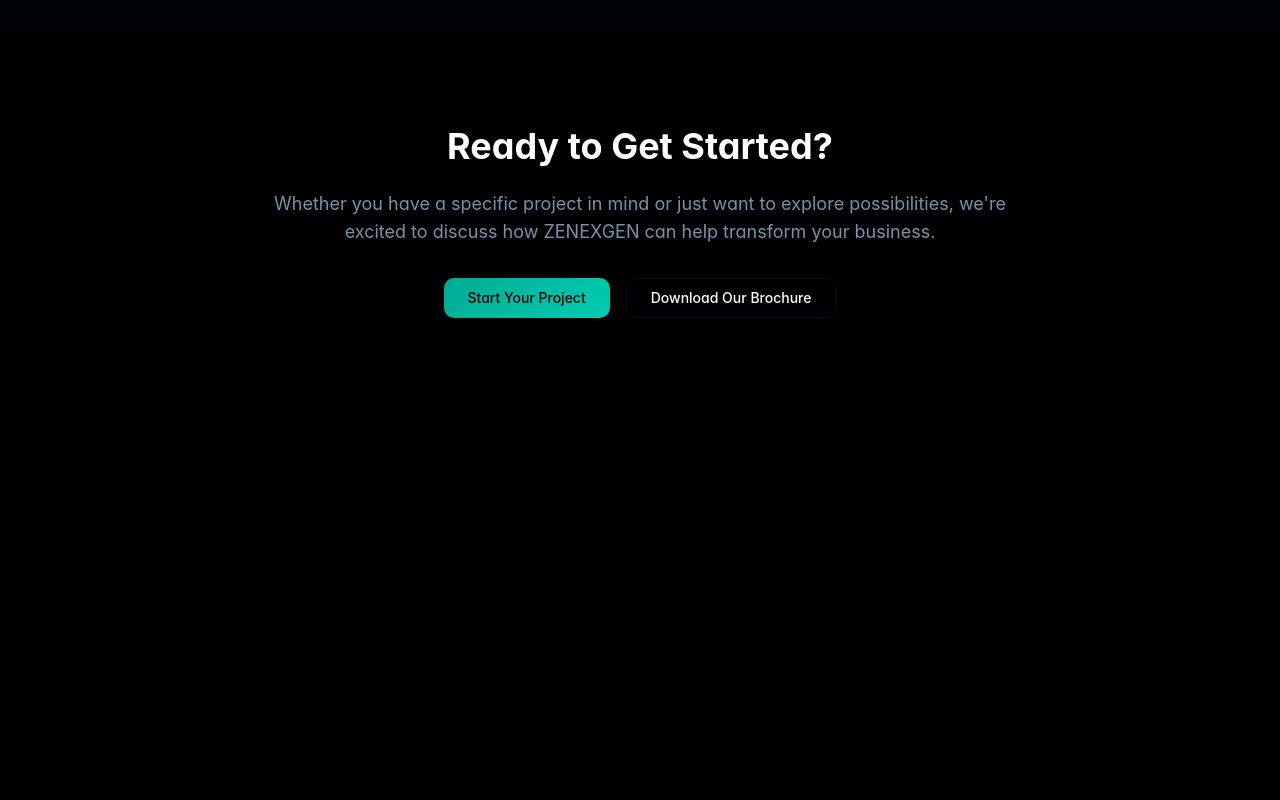
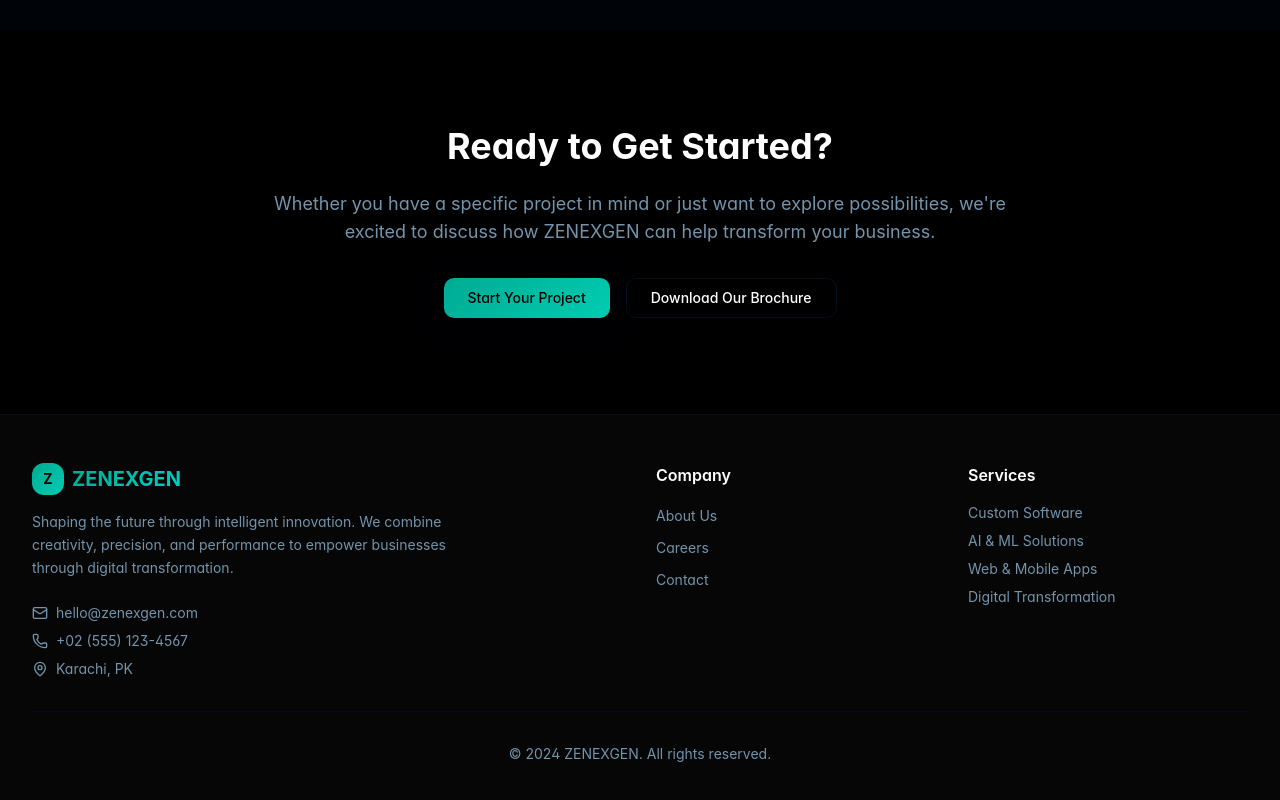
Before and after one commit to ZENEXGEN-Tech/deploy-website, a Next.js app: page /contact in a window 1280 px wide. Shown: the part 2450-3250 px from the top of the page. Before the commit the page ends 2864 px from the top, so only its background shows below. Built offline with nearby package versions, Linux system fonts and the light colour scheme.

Commit message:
Add Footer component to layout for improved site structure

```diff
--- a/src/app/layout.tsx
+++ b/src/app/layout.tsx
@@ -3,6 +3,7 @@
 import "./globals.css";
 import { Navigation } from "@/components/layout/Navigation";
 import { Toaster } from "sonner";
+import { Footer } from "@/components/layout/Footer";
 
 const geistSans = Geist({
   variable: "--font-geist-sans",
@@ -32,6 +33,7 @@
         <Navigation />
         <Toaster position="top-center" richColors />
         {children}
+        <Footer />
       </body>
     </html>
   );
--- /dev/null
+++ b/src/components/layout/Footer.tsx
@@ -0,0 +1,94 @@
+import { Mail, Phone, MapPin } from "lucide-react";
+import Link from "next/link";
+
+export const Footer = () => {
+  return (
+    <footer className="bg-card border-t border-border">
+      <div className="max-w-7xl mx-auto px-4 sm:px-6 lg:px-8 py-12">
+        <div className="grid grid-cols-1 md:grid-cols-4 gap-8">
+          {/* Company Info */}
+          <div className="col-span-1 md:col-span-2">
+            <Link href="/" className="flex items-center space-x-2 mb-4">
+              <div className="w-8 h-8 bg-gradient-primary rounded-lg flex items-center justify-center">
+                <span className="text-primary-foreground font-bold text-sm">
+                  Z
+                </span>
+              </div>
+              <span className="text-xl font-bold text-gradient">ZENEXGEN</span>
+            </Link>
+            <p className="text-muted-foreground text-sm leading-relaxed max-w-md">
+              Shaping the future through intelligent innovation. We combine
+              creativity, precision, and performance to empower businesses
+              through digital transformation.
+            </p>
+            <div className="mt-6 space-y-2">
+              <div className="flex items-center space-x-2 text-sm text-muted-foreground">
+                <Mail className="h-4 w-4" />
+                <span>hello@zenexgen.com</span>
+              </div>
+              <div className="flex items-center space-x-2 text-sm text-muted-foreground">
+                <Phone className="h-4 w-4" />
+                <span>+02 (555) 123-4567</span>
+              </div>
+              <div className="flex items-center space-x-2 text-sm text-muted-foreground">
+                <MapPin className="h-4 w-4" />
+                <span>Karachi, PK</span>
+              </div>
+            </div>
+          </div>
+          <div>
+            <h3 className="font-semibold text-foreground mb-4">Company</h3>
+            <ul className="space-y-2">
+              <li>
+                <Link
+                  href="/about"
+                  className="text-sm text-muted-foreground hover:text-foreground transition-colors"
+                >
+                  About Us
+                </Link>
+              </li>
+              <li>
+                <Link
+                  href="/careers"
+                  className="text-sm text-muted-foreground hover:text-foreground transition-colors"
+                >
+                  Careers
+                </Link>
+              </li>
+              <li>
+                <Link
+                  href="/contact"
+                  className="text-sm text-muted-foreground hover:text-foreground transition-colors"
+                >
+                  Contact
+                </Link>
+              </li>
+            </ul>
+          </div>
+          {/* Services */}
+          <div>
+            <h3 className="font-semibold text-foreground mb-4">Services</h3>
+            <ul className="space-y-2">
+              <li className="text-sm text-muted-foreground">Custom Software</li>
+              <li className="text-sm text-muted-foreground">
+                AI & ML Solutions
+              </li>
+              <li className="text-sm text-muted-foreground">
+                Web & Mobile Apps
+              </li>
+              <li className="text-sm text-muted-foreground">
+                Digital Transformation
+              </li>
+            </ul>
+          </div>
+        </div>
+
+        <div className="mt-8 pt-8 border-t border-border">
+          <p className="text-center text-sm text-muted-foreground">
+            © 2024 ZENEXGEN. All rights reserved.
+          </p>
+        </div>
+      </div>
+    </footer>
+  );
+};
```
